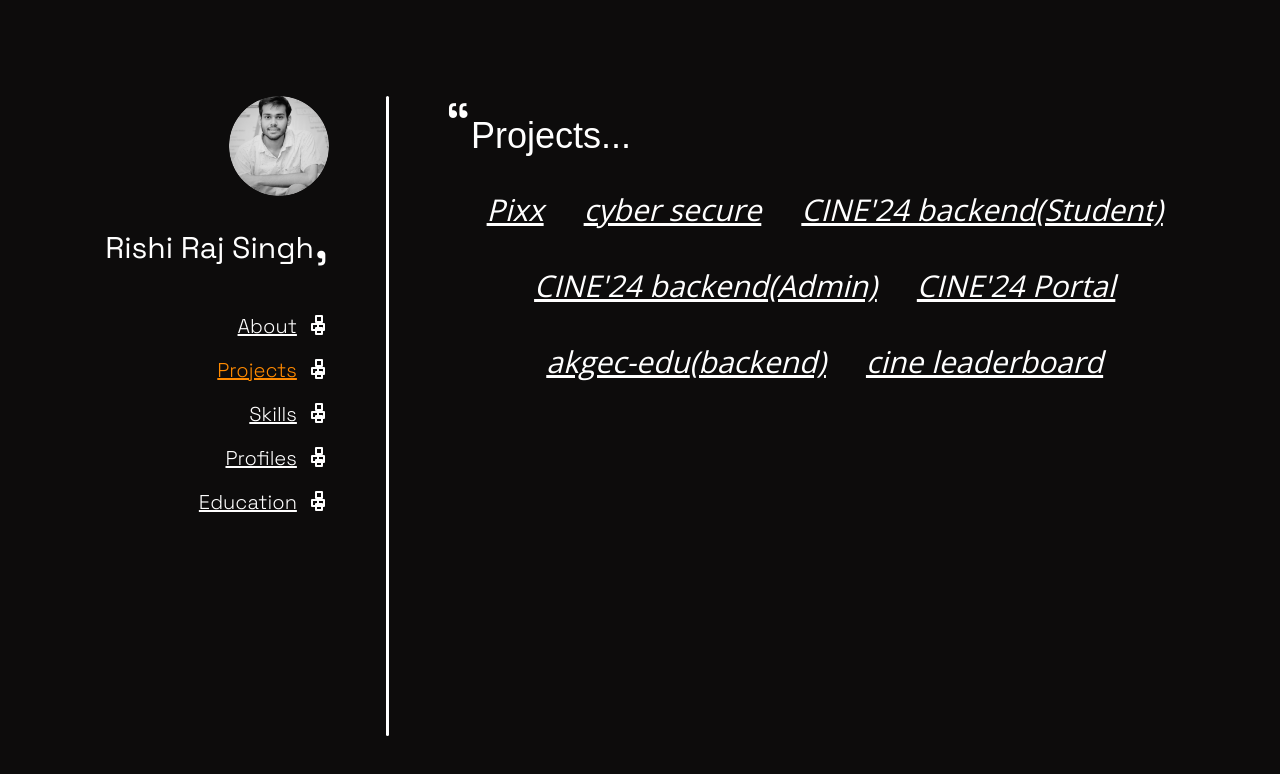
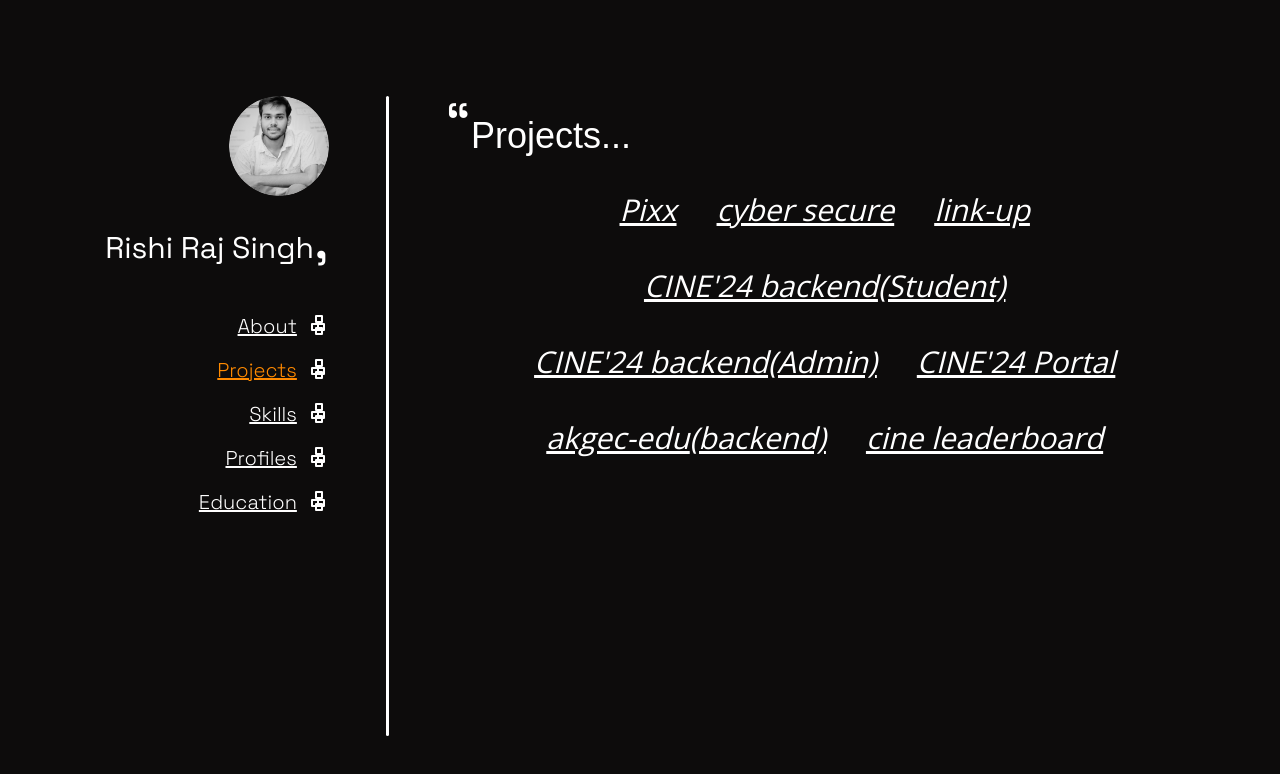
Before and after one commit to rishisingh34/Portfolio, a Next.js app: page /projects in a window 1280 px wide. Shown: the top 774 px of the page. Built offline with nearby package versions, Linux system fonts and the light colour scheme; a web font is replaced by a local one.

Commit message:
added linkup to projects link

```diff
--- a/src/components/Projects.tsx
+++ b/src/components/Projects.tsx
@@ -23,6 +23,9 @@ const Projects = () => {
             <a href="https://github.com/rishisingh34/cyber-secure" target='blank'><div className='italic'>cyber secure</div></a>
           </div>
           <div>
+            <a href="https://link-up24.vercel.app" target='blank'><div className='italic'>link-up</div></a>
+          </div>
+          <div>
             <a href="https://github.com/rishisingh34/cine_student.git" target='blank'><div className='italic'>CINE&apos;24 backend{"(Student)"}</div></a>
           </div>
           <div>
```
